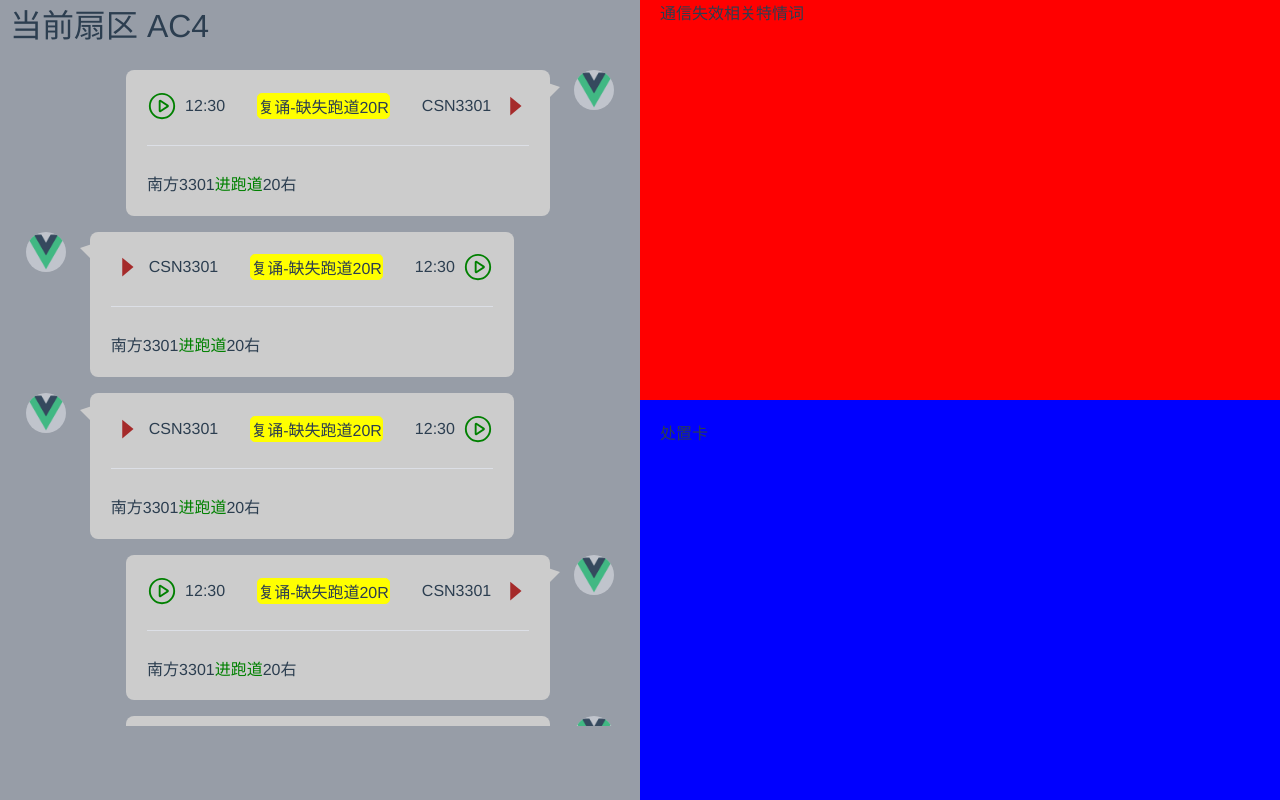
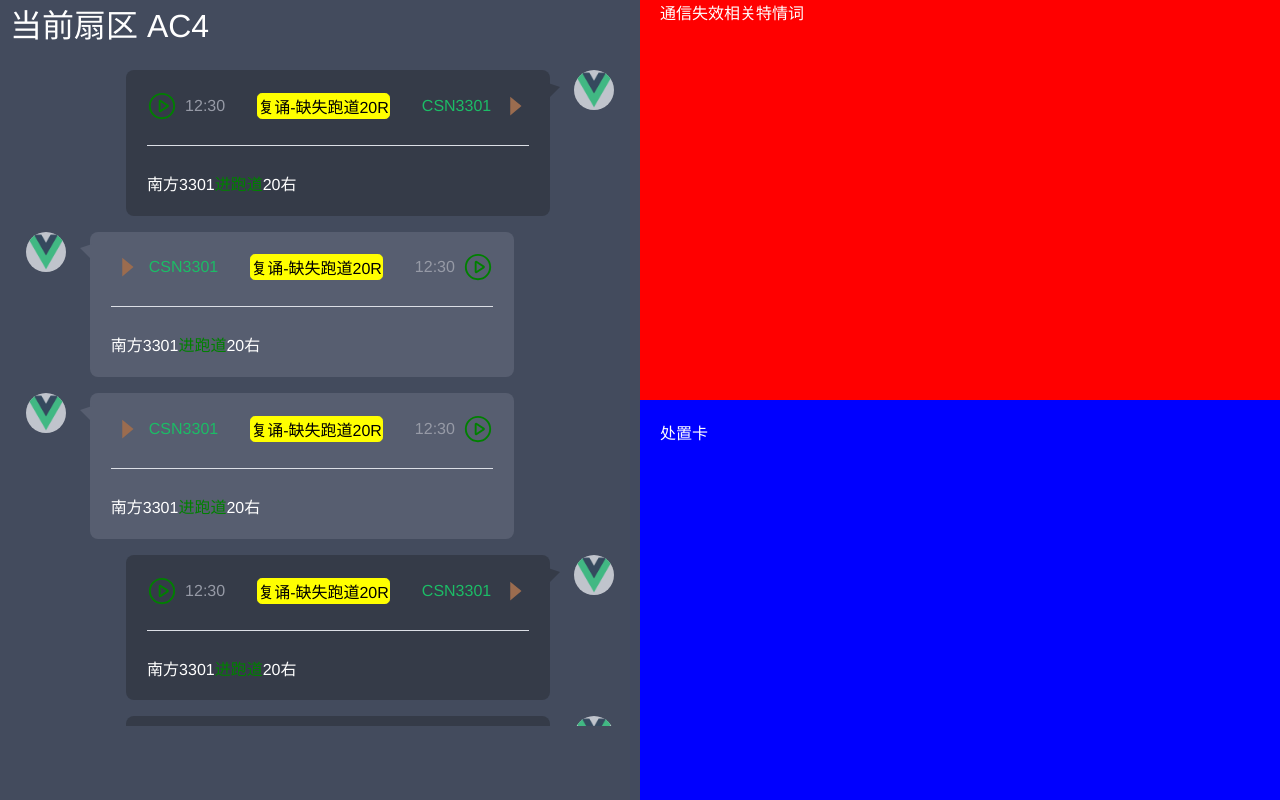
Before and after one commit to chenzhHHH/control-voice, a Vue app in the folder control-speech/: page / in a window 1280 px wide. Built offline with nearby package versions, Linux system fonts and the light colour scheme.

Commit message:
control-speech - enhance css

```diff
--- a/control-speech/src/App.vue
+++ b/control-speech/src/App.vue
@@ -12,10 +12,10 @@
   font-family: Avenir, Helvetica, Arial, sans-serif;
   -webkit-font-smoothing: antialiased;
   -moz-osx-font-smoothing: grayscale;
-  color: #2c3e50;
+  color: #fff;
 
   width: 100vw;
   height: 100vh;
-  background-color: rgb(151,157,167);
+  background-color: #434b5d;
 }
 </style>
--- a/control-speech/src/components/PerChat.vue
+++ b/control-speech/src/components/PerChat.vue
@@ -42,14 +42,14 @@ export default {
     margin: 0 1.5rem 0 1.5rem;
     padding: 0.3rem 0.3rem 0.3rem 0.3rem;
     border-radius: 0.5rem;
-    background-color: #ccc;
+    background-color: #353b48;
     position: relative;
 
     &::before {
       content: "";
       border-top: 0.3rem solid transparent;
       border-bottom: 0.8rem solid transparent;
-      border-left: 0.8rem solid #ccc;
+      border-left: 0.8rem solid #353b48;
       position: absolute;
       top: 0.8rem;
       right: -0.6rem;
@@ -60,14 +60,14 @@ export default {
     margin: 0 1.5rem 0 1.5rem;
     padding: 0.3rem 0.3rem 0.3rem 0.3rem;
     border-radius: 0.5rem;
-    background-color: #ccc;
+    background-color: #575e70;
     position: relative;
 
     &::before {
       content: "";
       border-top: 0.3rem solid transparent;
       border-bottom: 0.8rem solid transparent;
-      border-right: 0.8rem solid #ccc;
+      border-right: 0.8rem solid #575e70;
       position: absolute;
       top: 0.8rem;
       left: -0.6rem;
--- a/control-speech/src/components/PerVoiceChat.vue
+++ b/control-speech/src/components/PerVoiceChat.vue
@@ -16,7 +16,7 @@
       <div class="callsign_box" :style="isSelf ? 'padding: 0 0.5rem 0 2rem' : 'padding: 0 2rem 0 0.5rem'">CSN3301</div>
 
       <div class="signal_box">
-        <el-icon color="brown" size="30">
+        <el-icon color="#9b6c4f" size="30">
           <CaretRight />
         </el-icon>
       </div>
@@ -65,15 +65,17 @@ export default {
         justify-content: center;
       }
       .voice_msg_box {
+        color: #969aa6;
       }
     }
     .tag_box {
       border: 0.1rem solid yellow;
       background-color: yellow;
       border-radius: 0.3rem;
+      color: #000;
     }
     .callsign_box {
-
+      color: #1cbc66;
     }
     .signal_box {
       display: flex;
```
